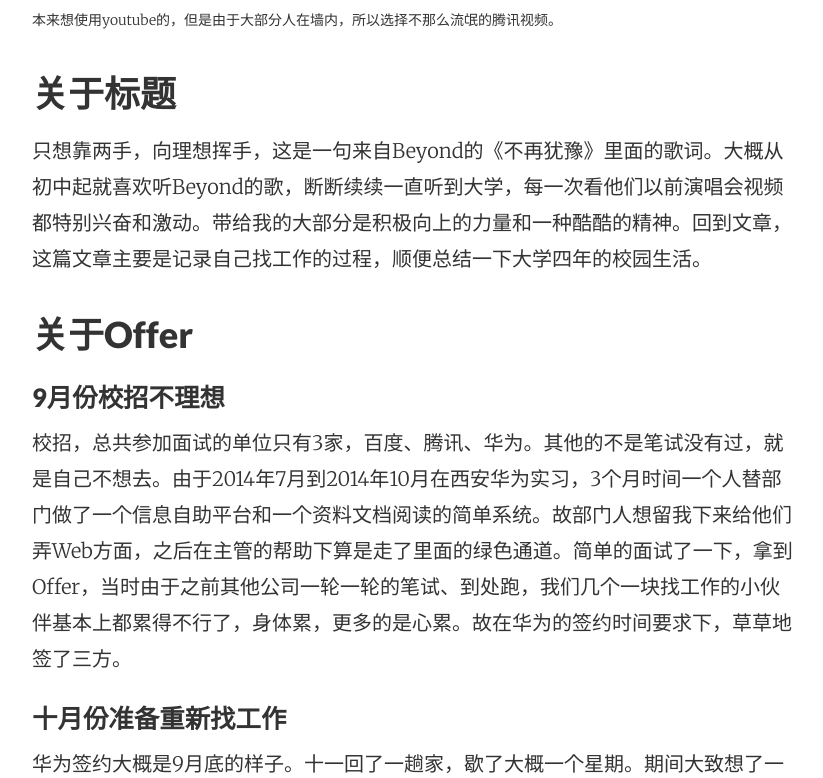
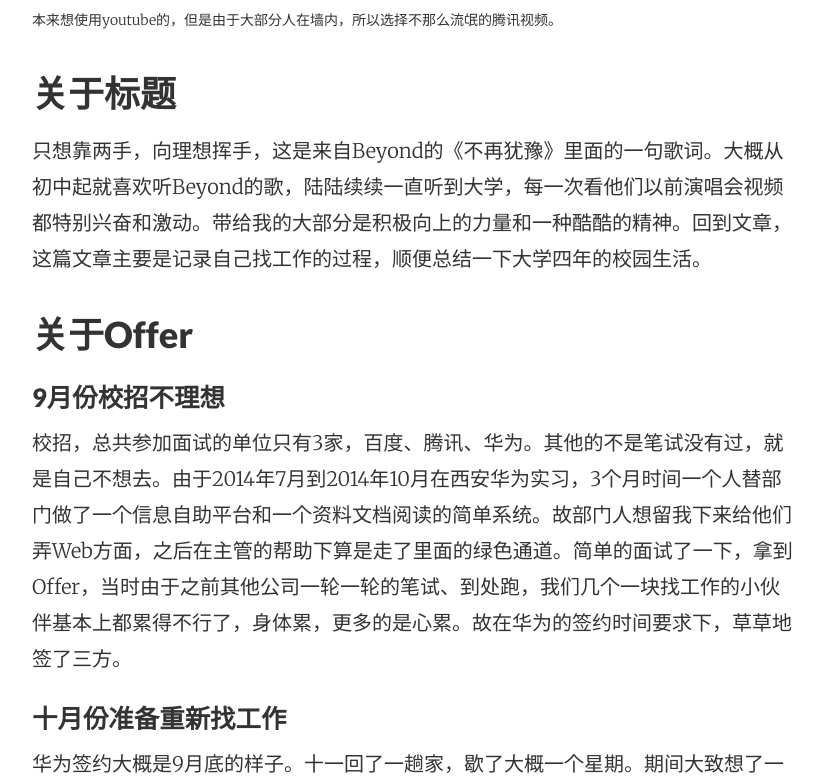
Before and after one commit to tw93/tw93.github.io, a Jekyll site: the page built from _posts/2015-05-18-About-My-College-And-Alibaba.md, in a window 1280 px wide and 900 px high, scrolled down 618 px, cut to the strip 122-900 px from the top of the window. Shown: the whole strip, without its empty margins (224-1047 px from the left). Built offline with Jekyll 4.4.1, drawn with Linux system fonts in a browser that asks for light colours; comment, search, counter and statistics services are not loaded; some of the changed text lies outside the part shown.

Commit message:
about the error

```diff
--- a/_posts/2015-05-18-About-My-College-And-Alibaba.md
+++ b/_posts/2015-05-18-About-My-College-And-Alibaba.md
@@ -2,7 +2,7 @@
 layout:     post
 title:      只想靠两手，向理想挥手
 date:       2015-05-18 21:47:29
-summary:    只想靠两手，向理想挥手，这是一句来自Beyond的《不再犹豫》里面的歌词。大概从初中起就喜欢听Beyond的歌，断断续续一直听到大学，每一次看他们以前演唱会视频都特别兴奋和激动。带给我的大部分是积极向上的力量和一种酷酷的精神。回到文章，这篇文章主要是记录自己找工作的过程，顺便总结一下大学四年的校园生活。
+summary:    只想靠两手，向理想挥手，这是来自Beyond的《不再犹豫》里面的一句歌词。大概从初中起就喜欢听Beyond的歌，陆陆续续一直听到大学，每一次看他们以前演唱会视频都特别兴奋和激动。带给我的大部分是积极向上的力量和一种酷酷的精神。回到文章，这篇文章主要是记录自己找工作的过程，顺便总结一下大学四年的校园生活。
 categories: 我的生活
 ---
 
@@ -12,7 +12,7 @@ categories: 我的生活
 
 ###关于标题
 
-只想靠两手，向理想挥手，这是一句来自Beyond的《不再犹豫》里面的歌词。大概从初中起就喜欢听Beyond的歌，断断续续一直听到大学，每一次看他们以前演唱会视频都特别兴奋和激动。带给我的大部分是积极向上的力量和一种酷酷的精神。回到文章，这篇文章主要是记录自己找工作的过程，顺便总结一下大学四年的校园生活。
+只想靠两手，向理想挥手，这是来自Beyond的《不再犹豫》里面的一句歌词。大概从初中起就喜欢听Beyond的歌，陆陆续续一直听到大学，每一次看他们以前演唱会视频都特别兴奋和激动。带给我的大部分是积极向上的力量和一种酷酷的精神。回到文章，这篇文章主要是记录自己找工作的过程，顺便总结一下大学四年的校园生活。
 
 ###关于Offer
 
```
Also changed, not shown: other parts of _posts/2015-05-18-About-My-College-And-Alibaba.md (+1 -1 lines).
